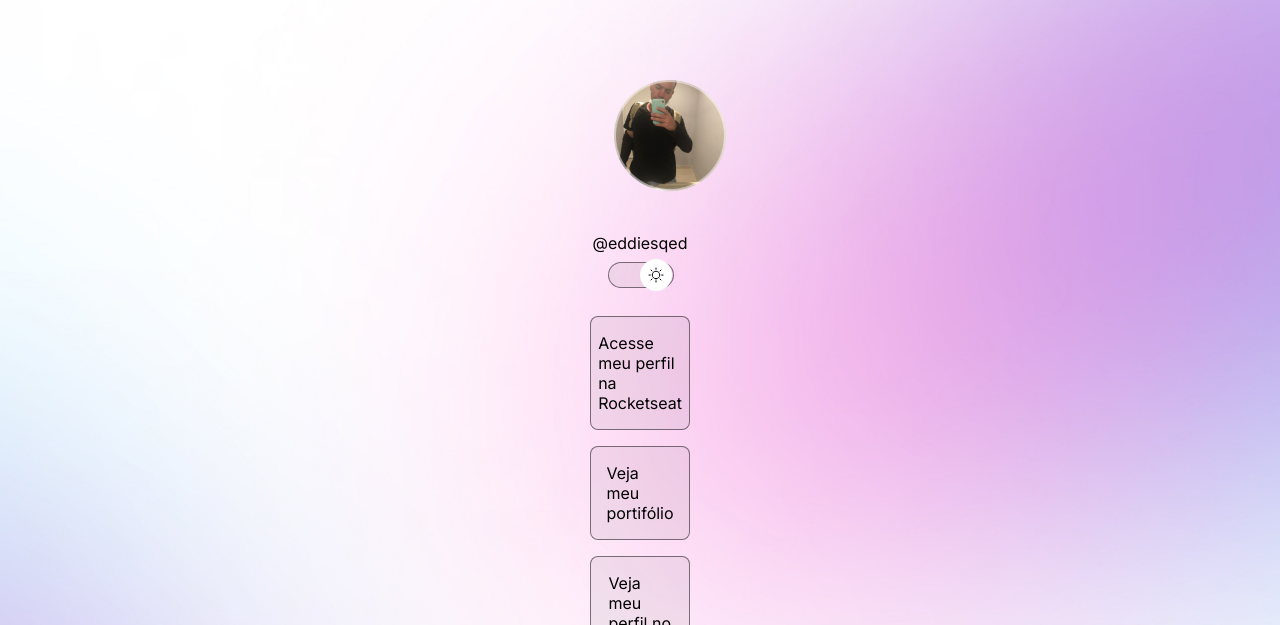
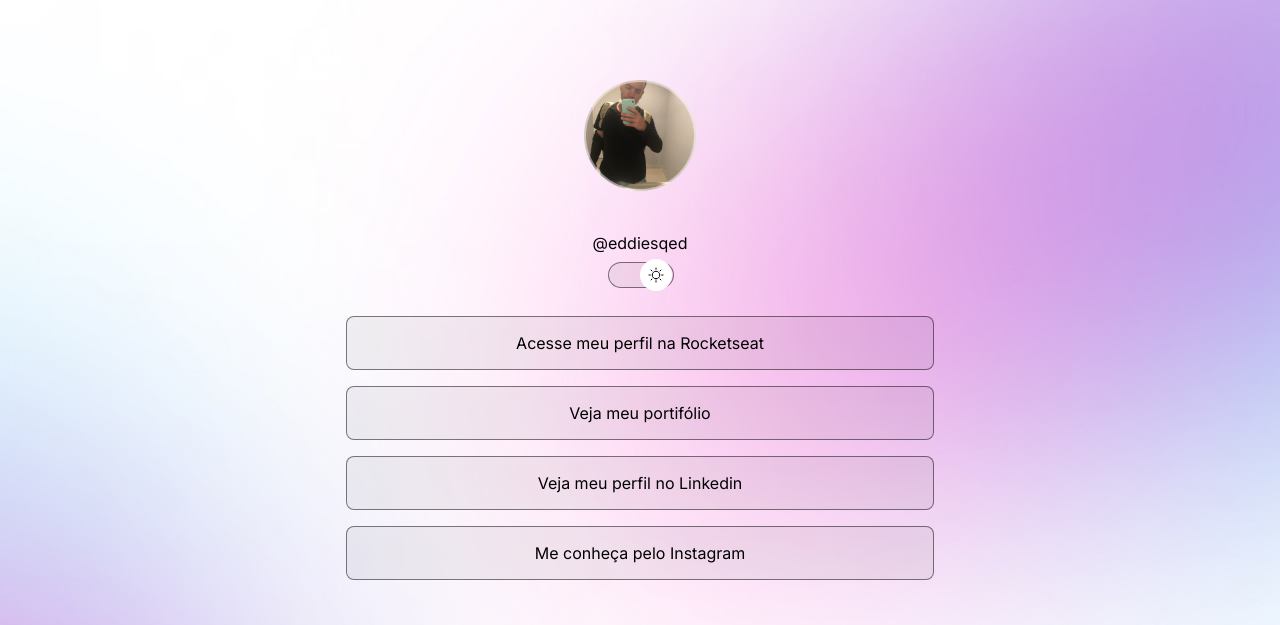
Before and after one commit to EditonR/Projeto_Rocketseat, a plain HTML site: page index.html in a window 1280 px wide. Shown: the top 625 px of the page. Drawn offline with nearby package versions, Linux system fonts and the light colour scheme.

Commit message:
ajustes no style

```diff
--- a/style.css
+++ b/style.css
@@ -43,8 +43,8 @@ body * {
   color: var(--text-color);
 }
 #container{
-  width: 100px;
-  max-width: 588;
+  width: 100%;
+  max-width: 588px;
   margin: 56px auto 0px;
   padding: 0 24px;
 }
```
Also changed, not shown: assets/bg-desktop.png (added).
